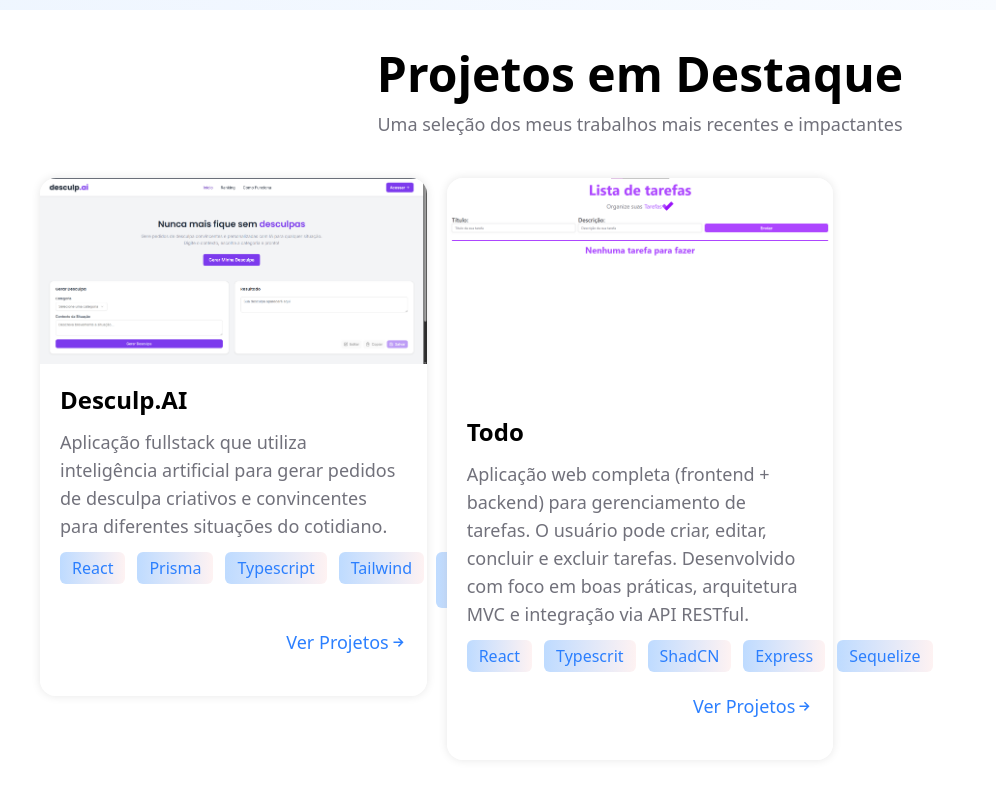
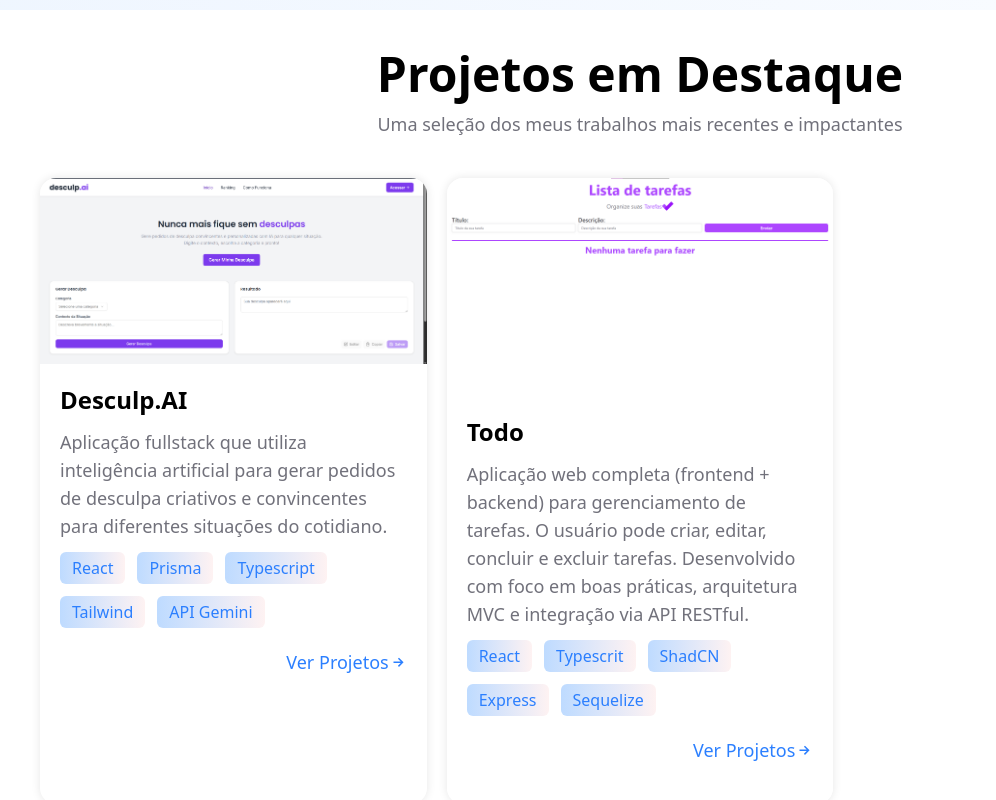
Before and after one commit to daviiisousa/portifolio-davi, a React (Vite) app: page / in a window 1280 px wide. Shown: the part 2610-3410 px from the top of the page, without its empty margins (0-996 px from the left). Built offline with nearby package versions, Linux system fonts and the light colour scheme.

Commit message:
corrige a altura do card e ajusta o layout das tecnologias

```diff
--- a/src/components/cardsUI/CardProjetos.jsx
+++ b/src/components/cardsUI/CardProjetos.jsx
@@ -2,14 +2,14 @@ import { GrFormNextLink } from "react-icons/gr";
 
 export function CardProjetos({ img, titulo, descricao, tecnologias }) {
   return (
-    <div className="w-full h-fit flex flex-col shadow-primary hover:shadow-2xl transition-all rounded-2xl">
+    <div className="w-full h-full flex flex-col shadow-primary hover:shadow-2xl transition-all rounded-2xl">
       <img className="w-full rounded-t-2xl" src={img} alt={titulo} />
       <div className="bg-white p-5 rounded-2xl">
         <h2 className="text-2xl font-bold">{titulo}</h2>
         <p className="text-lg my-3 text-zinc-500">{descricao}</p>
-        <ul className="flex gap-3">
+        <ul className="flex gap-3 flex-wrap">
           {tecnologias.map((tecnologia) => (
-            <li className="px-3 py-1 bg-linear-to-r from-blue-200 to-red-50 rounded-md text-blue-500 font-medium w-fit h-fit">
+            <li className="px-3 py-1 bg-linear-to-r from-blue-200 to-red-50 rounded-md text-blue-500 font-medium  h-fit">
               {tecnologia}
             </li>
           ))}
```
